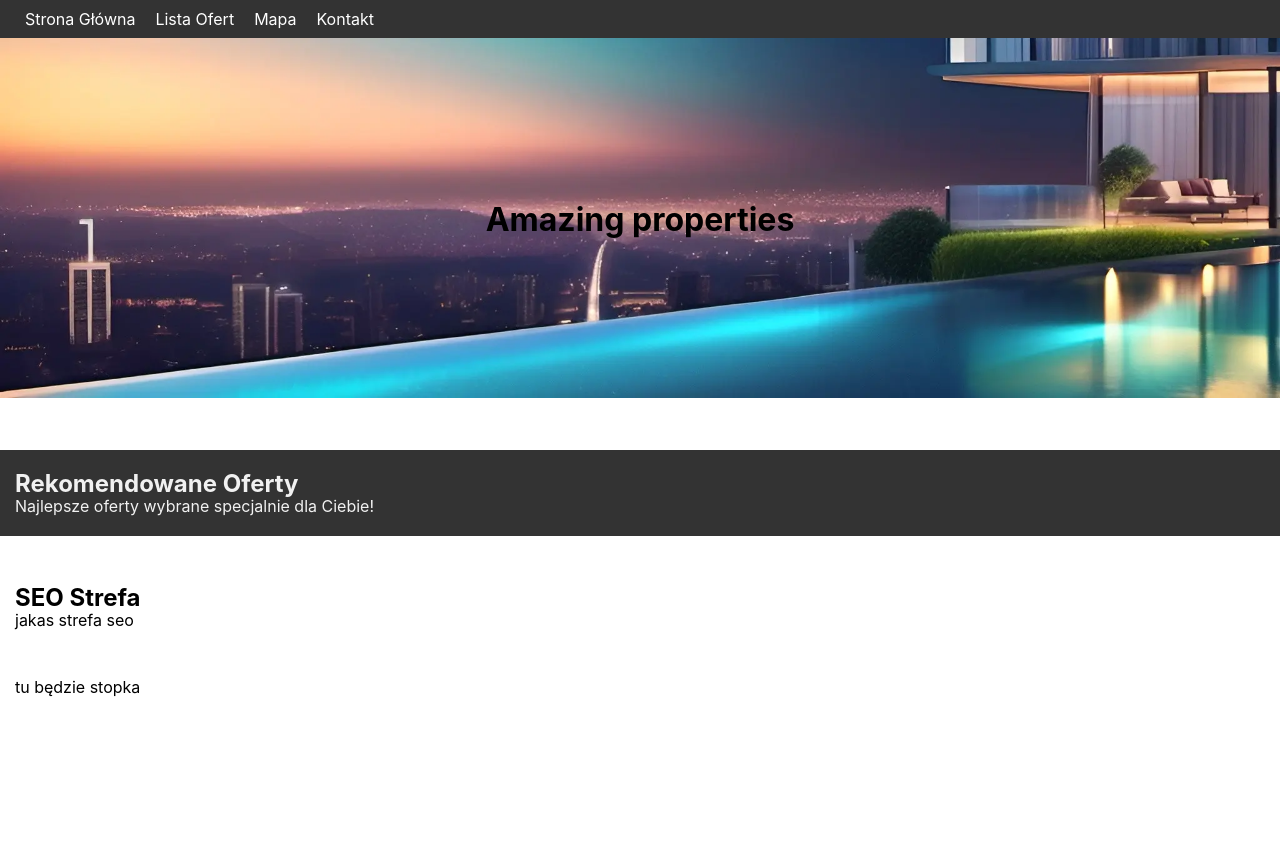
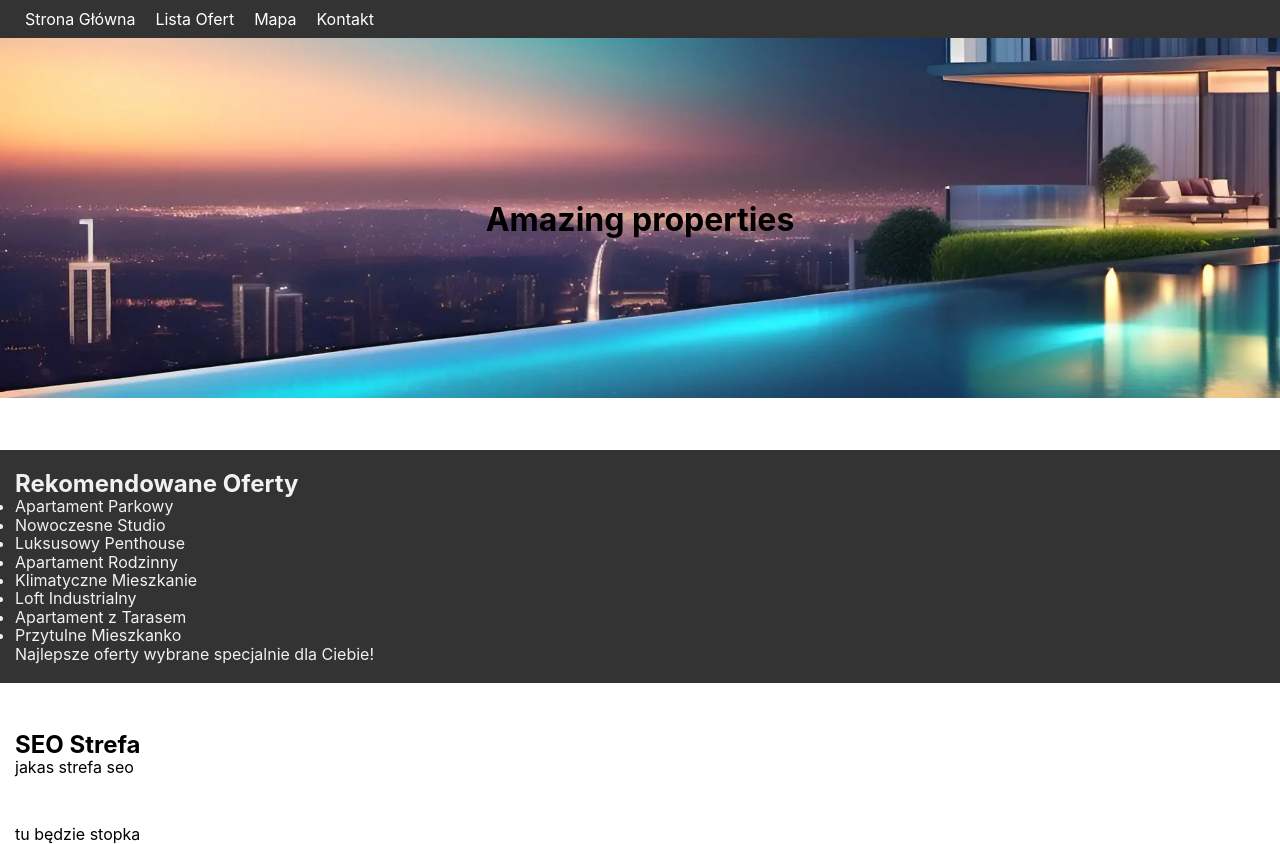
Before and after one commit to CieslakLukasz/Awesome-Properies, a React app: page / in a window 1280 px wide. Before the commit the page ends 800 px from the top, so only its background shows below. Built offline with nearby package versions, Linux system fonts and the light colour scheme.

Commit message:
day 5 - list of offers as ul/li

```diff
--- /dev/null
+++ b/src/components/Product/Product.js
@@ -0,0 +1,8 @@
+import React from "react";
+import "./Product.less";
+
+const Product = ({ data, ...props }) => {
+  return <>{data.name}</>;
+};
+
+export default Product;
--- /dev/null
+++ b/src/components/Recomendations/Recomendations.js
@@ -0,0 +1,22 @@
+import React from "react";
+import "./Recomendations.less";
+import Product from "../Product/Product.js";
+
+const Recomendations = ({ list }) => {
+  if (!list || list.length === 0) {
+    return null;
+  }
+  return (
+    <div className="recomendation">
+      <ul className="recomendation__list">
+        {list.map((product, index) => (
+          <li key={index} className="recomendation__item">
+            <Product key={index} data={product} />
+          </li>
+        ))}
+      </ul>
+    </div>
+  );
+};
+
+export default Recomendations;
--- a/src/pages/Home/Home.js
+++ b/src/pages/Home/Home.js
@@ -1,10 +1,10 @@
 import React from "react";
 import "./Home.less";
 import Section from "../../components/Section/Section.js";
+import Recomendations from "../../components/Recomendations/Recomendations.js";
 import apartments from "../../data/tempOffersData.js";
 
 const Home = () => {
-  console.log(apartments);
   return (
     <>
       <Section id="main_banner">
@@ -29,6 +29,7 @@ const Home = () => {
       <Section
         title="Rekomendowane Oferty"
         className="recommended-offers background_zone">
+        <Recomendations list={apartments} />
         <p>Najlepsze oferty wybrane specjalnie dla Ciebie!</p>
       </Section>
 
```
Also changed, not shown: src/components/Product/Product.less (added), src/components/Recomendations/Recomendations.less (added).
